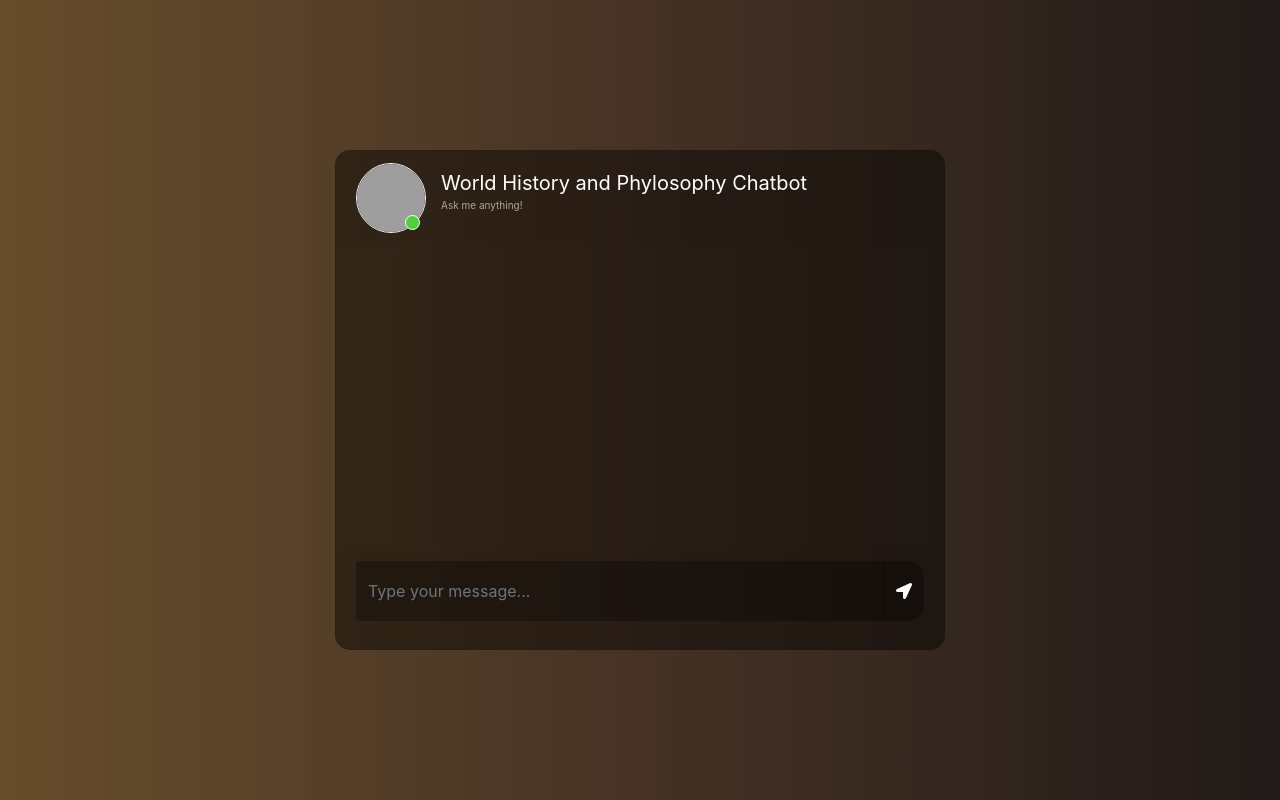
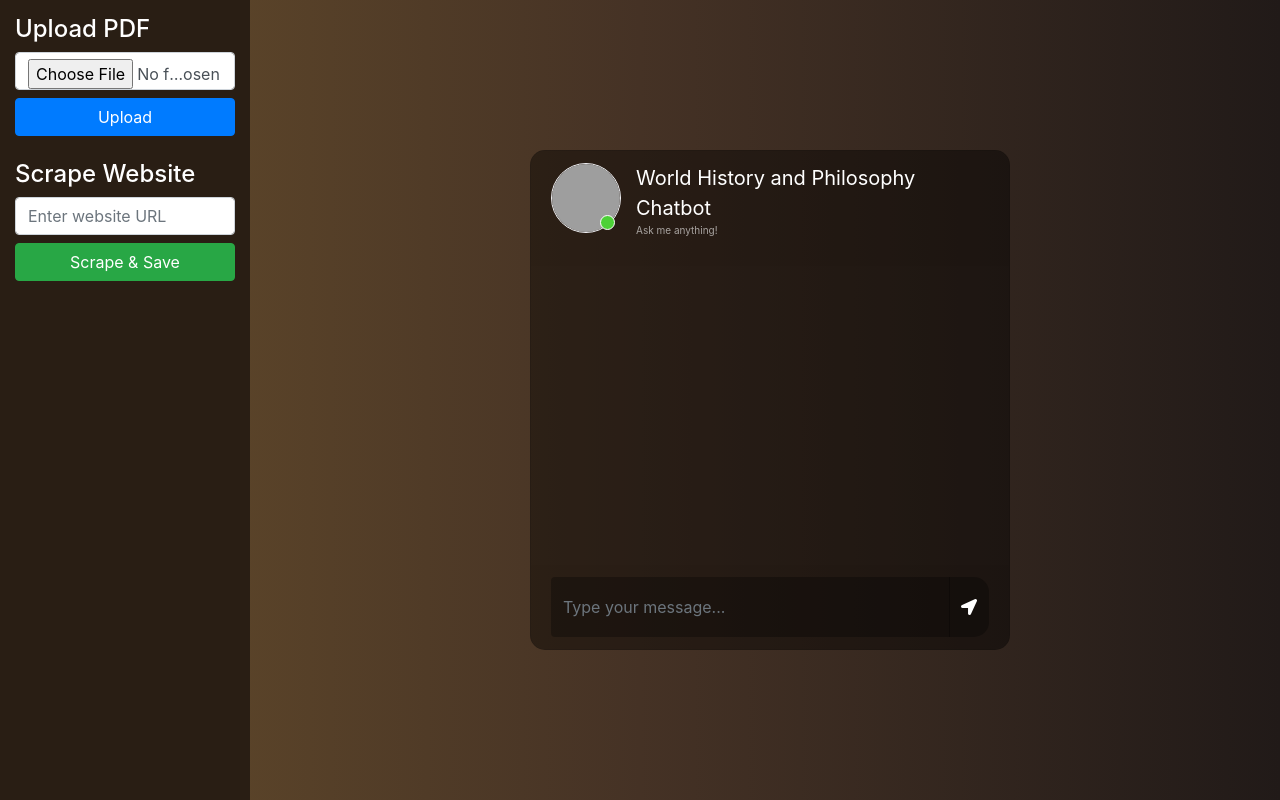
Before and after one commit to peteray-dev/histbot, a Flask app: page / in a window 1280 px wide. Run offline with Flask 3, Linux system fonts and the light colour scheme; some libraries are stand-ins or nearby versions; grey boxes are pictures that could not be loaded.

Commit message:
file upload and creating a logic to handle upload

```diff
--- a/app.py
+++ b/app.py
@@ -4,11 +4,12 @@ from langchain_pinecone import PineconeVectorStore
 from langchain_openai import OpenAI
 from langchain.chains import create_retrieval_chain
 from langchain.chains import ConversationalRetrievalChain
-from langchain.memory import ConversationBufferMemory
+from langchain.memory import ConversationBufferMemory, ConversationSummaryMemory
 from langchain.chains.combine_documents import create_stuff_documents_chain
 from langchain_core.prompts import ChatPromptTemplate
 from dotenv import load_dotenv
 from src.prompt import *
+from store_index import PineconeHandler
 import os
 
 app = Flask(__name__)
@@ -23,19 +24,36 @@ os.environ["OPENAI_API_KEY"] = OPENAI_API_KEY
 
 embeddings = download_hugging_face_embedding()
 
+index_name = "histphilbot"
+namespace = f'user_id_{index_name}'
+pinecone_handler = PineconeHandler(index_name=index_name)
 
-index_name = "histphilbot"
+# 🔹 Check if index exists and has data
+if pinecone_handler.index_exists():
+    print(f"⚡ Index '{index_name}' already exists. Using existing data.")
+
+    docsearch = PineconeVectorStore.from_existing_index(
+        index_name=index_name,
+        embedding=embeddings,
+        namespace= namespace
+    )
+else:
+    print(f"🚀 Index '{index_name}' is empty or new. Creating and uploading documents...")
+    pinecone_handler.create_index()
+    docsearch = pinecone_handler.upsert_documents()
 
 # Embed each chunk and upsert the embeddings into your Pinecone index.
-docsearch = PineconeVectorStore.from_existing_index(
-    index_name=index_name,
-    embedding=embeddings
-)
+# docsearch = PineconeVectorStore.from_existing_index(
+#     index_name=index_name,
+#     embedding=embeddings
+# )
 
-retriever = docsearch.as_retriever(search_type="similarity", search_kwargs={"k":10})
+# print(docsearch)
+
+retriever = docsearch.as_retriever(search_type="similarity", search_kwargs={"k":3})
 
 
-llm = OpenAI(temperature=0.1, max_tokens=900)
+llm = OpenAI(temperature=0.1, max_tokens=500)
 prompt = ChatPromptTemplate.from_messages(
     [
         ("system", system_prompt),
@@ -47,7 +65,8 @@ prompt = ChatPromptTemplate.from_messages(
 # rag_chain = create_retrieval_chain(retriever, question_answer_chain)
 # memory = ConversationBufferMemory(memory_key="chat_history", return_messages=True, input_key="question", output_key="answer")
 
-memory = ConversationBufferMemory(
+memory = ConversationSummaryMemory(
+    llm=llm,  # Use the LLM for summarization
     memory_key="chat_history",
     return_messages=True
 )
--- a/src/helper.py
+++ b/src/helper.py
@@ -7,9 +7,8 @@ def load_pdf_file(data):
     loader = DirectoryLoader(
         data, glob="*.pdf", loader_cls=PyPDFLoader
     )
-
     documents = loader.load()
-
+    # print(documents[0])
     return documents
 
 
--- a/src/prompt.py
+++ b/src/prompt.py
@@ -8,5 +8,6 @@ system_prompt = (
     "If the user says 'clear', reset your memory of the conversation and start fresh.\n\n"
     "Only introduce yourself as Minded **if this is the first interaction** in the chat session.\n\n"
     "always respond to compliments"
+    "If the user asks a new question, treat it separately unless explicitly related to previous context."
     "{context}"
 )
--- a/static/style.css
+++ b/static/style.css
@@ -5,6 +5,24 @@ body, html {
     background: -webkit-linear-gradient(to right, rgb(102, 77, 43), rgb(69, 50, 37), rgb(33, 26, 24));
     background: linear-gradient(to right, rgb(102, 77, 43), rgb(69, 50, 37), rgb(33, 26, 24));
     color: #000000; /* Light parchment color for text */
+}
+
+.sidebar {
+	height: 100vh;
+	width: 250px;
+	position: fixed;
+	left: 0;
+	top: 0;
+	/* background: #343a40; */
+	background: rgb(41, 30, 20);
+    background: -webkit-linear-gradient(to right, rgb(102, 77, 43), rgb(69, 50, 37), rgb(33, 26, 24));
+    /* background: linear-gradient(to right, rgb(102, 77, 43), rgb(69, 50, 37), rgb(33, 26, 24)); */
+	padding: 15px;
+	color: white;
+}
+.content {
+	margin-left: 260px;
+	width: calc(100% - 260px);
 }
 
 
--- a/templates/chat.html
+++ b/templates/chat.html
@@ -1,20 +1,35 @@
-<link href="//maxcdn.bootstrapcdn.com/bootstrap/4.1.1/css/bootstrap.min.css" rel="stylesheet" id="bootstrap-css">
-<script src="//maxcdn.bootstrapcdn.com/bootstrap/4.1.1/js/bootstrap.min.js"></script>
-<script src="//cdnjs.cloudflare.com/ajax/libs/jquery/3.2.1/jquery.min.js"></script>
-
 <!DOCTYPE html>
 <html>
 <head>
     <title>Minded Chatbot</title>
-		<link rel="stylesheet" href="https://stackpath.bootstrapcdn.com/bootstrap/4.1.3/css/bootstrap.min.css" integrity="sha384-MCw98/SFnGE8fJT3GXwEOngsV7Zt27NXFoaoApmYm81iuXoPkFOJwJ8ERdknLPMO" crossorigin="anonymous">
-		<link rel="stylesheet" href="https://use.fontawesome.com/releases/v5.5.0/css/all.css" integrity="sha384-B4dIYHKNBt8Bc12p+WXckhzcICo0wtJAoU8YZTY5qE0Id1GSseTk6S+L3BlXeVIU" crossorigin="anonymous">
+    <link rel="stylesheet" href="https://stackpath.bootstrapcdn.com/bootstrap/4.1.3/css/bootstrap.min.css">
+    <link rel="stylesheet" href="https://use.fontawesome.com/releases/v5.5.0/css/all.css">
     <script src="https://ajax.googleapis.com/ajax/libs/jquery/3.3.1/jquery.min.js"></script>
 	<link rel="stylesheet" type="text/css" href="{{ url_for('static', filename='style.css')}}"/>
+
+    <style>
+
+    </style>
 </head>
+<body>
+    <div class="sidebar">
+        <h4>Upload PDF</h4>
+        <form id="uploadForm" enctype="multipart/form-data">
+            <input type="file" id="pdfFile" name="file" accept="application/pdf" class="form-control mb-2">
+            <button type="submit" class="btn btn-primary btn-block">Upload</button>
+        </form>
+        <div id="uploadStatus"></div>
 
+        <!-- URL Scraping Form -->
+        <h4 class="mt-4">Scrape Website</h4>
+        <form id="scrapeForm">
+            <input type="text" id="websiteUrl" name="url" placeholder="Enter website URL" class="form-control mb-2" required>
+            <button type="submit" class="btn btn-success btn-block">Scrape & Save</button>
+        </form>
+        <div id="scrapeStatus"></div>
+    </div>
 
-	<body>
-		<div class="container-fluid h-100">
+    <div class="content container-fluid h-100">
         <div class="row justify-content-center h-100">
             <div class="col-md-8 col-xl-6 chat">
                 <div class="card">
@@ -22,19 +37,15 @@
                         <div class="d-flex bd-highlight">
                             <div class="img_cont">
                                 <img src="https://cdn-icons-png.flaticon.com/512/888/888091.png" class="rounded-circle user_img">
-									<!-- <img src="https://www.prdistribution.com/spirit/uploads/pressreleases/2019/newsreleases/d83341deb75c4c4f6b113f27b1e42cd8-chatbot-florence-already-helps-thousands-of-patients-to-remember-their-medication.png" class="rounded-circle user_img"> -->
                                 <span class="online_icon"></span>
                             </div>
                             <div class="user_info">
-									<span>World History and Phylosophy Chatbot</span>
+                                <span>World History and Philosophy Chatbot</span>
                                 <p>Ask me anything!</p>
                             </div>
                         </div>
                     </div>
-						<div id="messageFormeight" class="card-body msg_card_body">
-
-
-						</div>
+                    <div id="messageFormeight" class="card-body msg_card_body"></div>
                     <div class="card-footer">
                         <form id="messageArea" class="input-group">
                             <input type="text" id="text" name="msg" placeholder="Type your message..." autocomplete="off" class="form-control type_msg" required/>
@@ -52,20 +63,15 @@
         $(document).ready(function() {
             $("#messageArea").on("submit", function(event) {
                 const date = new Date();
-					const hour = date.getHours();
-					const minute = date.getMinutes();
-					const str_time = hour+":"+minute;
+                const str_time = date.getHours() + ":" + date.getMinutes();
                 var rawText = $("#text").val();
-
                 var userHtml = '<div class="d-flex justify-content-end mb-4"><div class="msg_cotainer_send">' + rawText + '<span class="msg_time_send">'+ str_time + '</span></div><div class="img_cont_msg"><img src="https://i.ibb.co/d5b84Xw/Untitled-design.png" class="rounded-circle user_img_msg"></div></div>';
 
                 $("#text").val("");
                 $("#messageFormeight").append(userHtml);
 
                 $.ajax({
-						data: {
-							msg: rawText,
-						},
+                    data: { msg: rawText },
                     type: "POST",
                     url: "/get",
                 }).done(function(data) {
@@ -74,8 +80,26 @@
                 });
                 event.preventDefault();
             });
+
+            $("#uploadForm").on("submit", function(event) {
+                event.preventDefault();
+                var formData = new FormData($(this)[0]);
+
+                $.ajax({
+                    url: "/upload",
+                    type: "POST",
+                    data: formData,
+                    processData: false,
+                    contentType: false,
+                    success: function(response) {
+                        $("#uploadStatus").html('<p class="text-success">' + response.message + '</p>');
+                    },
+                    error: function() {
+                        $("#uploadStatus").html('<p class="text-danger">File upload failed.</p>');
+                    }
+                });
+            });
         });
     </script>
-
 </body>
 </html>
```
Also changed, not shown: store_index.py (+54 -26 lines), 2 other files. Lines whose indentation alone changed are shown as unchanged.
